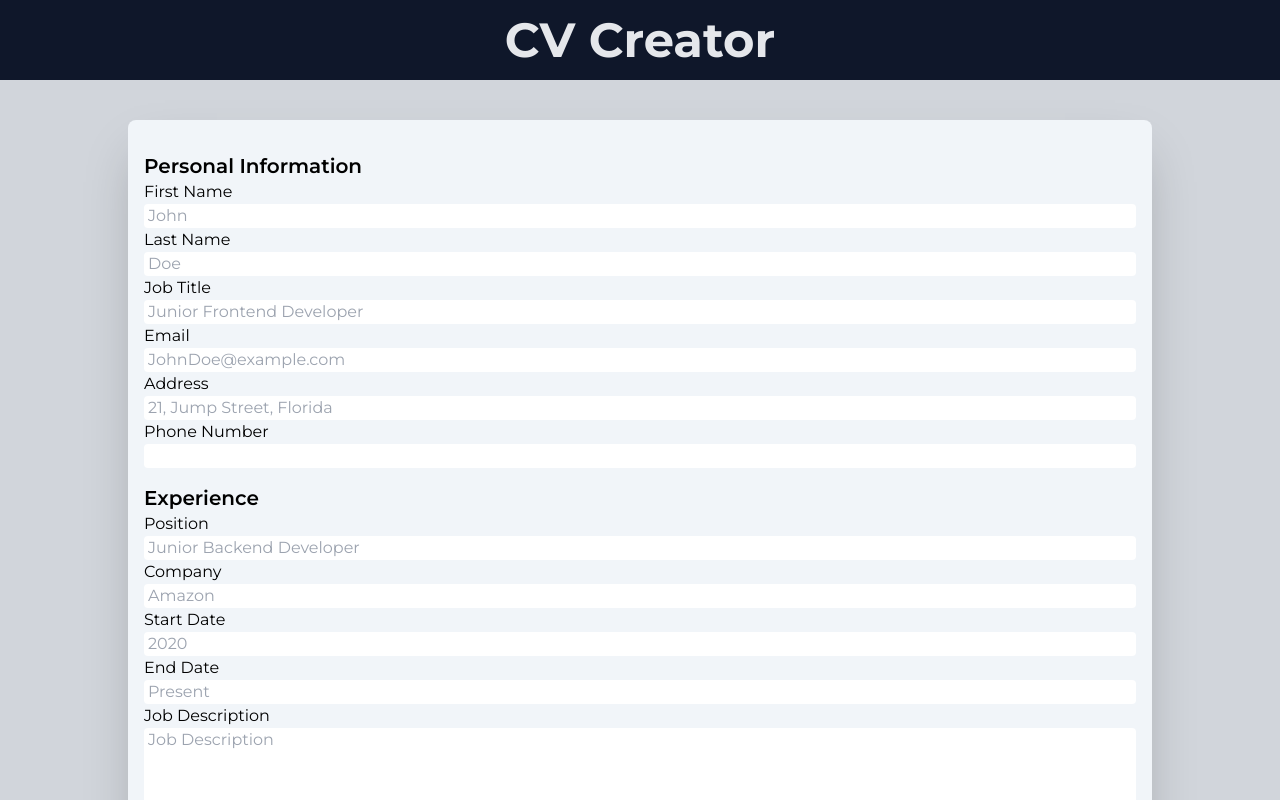
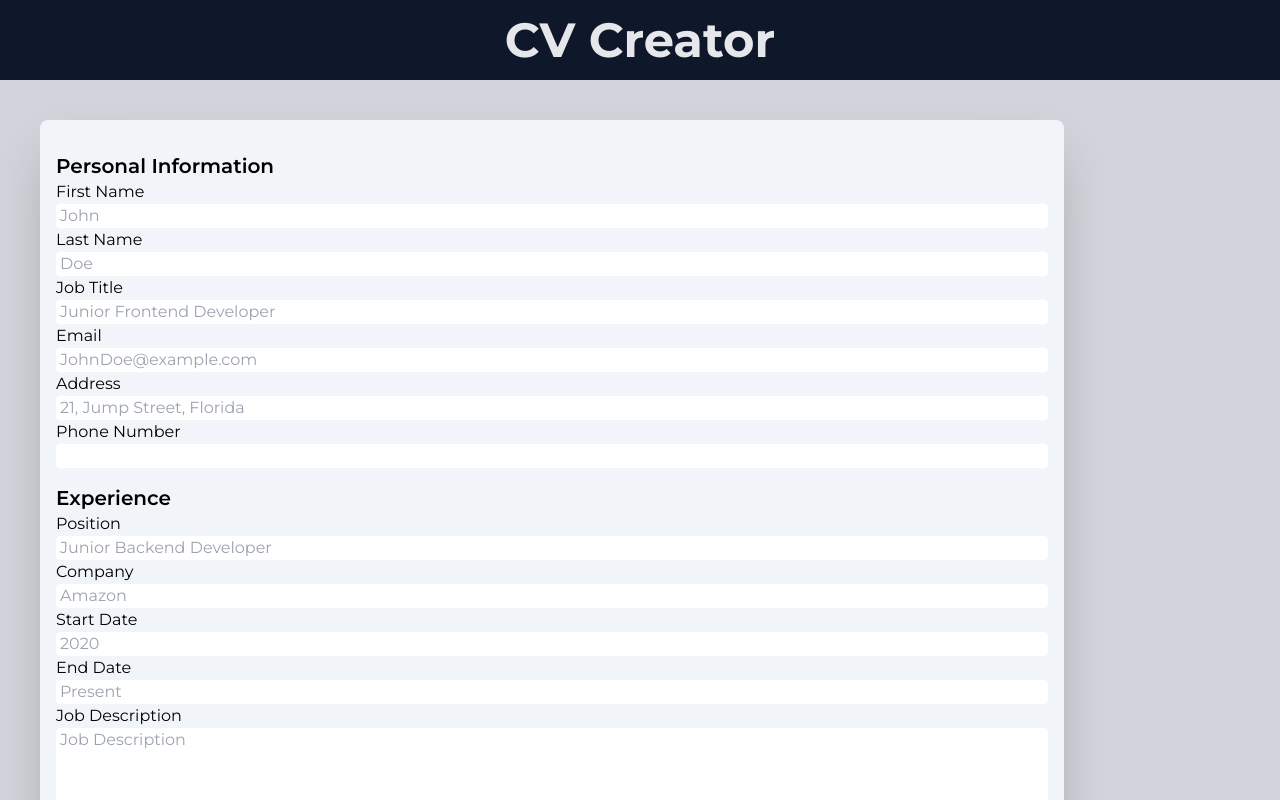
Before and after one commit to Asonance11/CV-Creator, a React (Vite) app: page / in a window 1280 px wide. Shown: the top 800 px of the page. Built offline with nearby package versions, Linux system fonts and the light colour scheme.

Commit message:
CV preview component created

```diff
--- a/src/components/Main.jsx
+++ b/src/components/Main.jsx
@@ -1,5 +1,6 @@
 import React, { Component } from 'react';
 import CVForm from './CV-Form/CVForm';
+import CVPreview from './CV-Preview/CVPreview';
 
 export default class Main extends Component {
 	constructor() {
@@ -163,7 +164,7 @@ export default class Main extends Component {
 
 	render() {
 		return (
-			<div className="p-10 bg-gray-300 font-sans flex justify-center">
+			<div className="p-10 bg-gray-300 font-sans flex flex-col justify-center ">
 				<CVForm
 					info={this.state}
 					getPersonalInfo={this.updatePersonalInfo}
@@ -177,6 +178,7 @@ export default class Main extends Component {
 					addSkill={this.addNewSkill}
 					deleteSkill={this.deleteSkill}
 				/>
+				<CVPreview />
 			</div>
 		);
 	}
```
Also changed, not shown: src/components/CV-Preview/CV-Preview.jsx (deleted).
